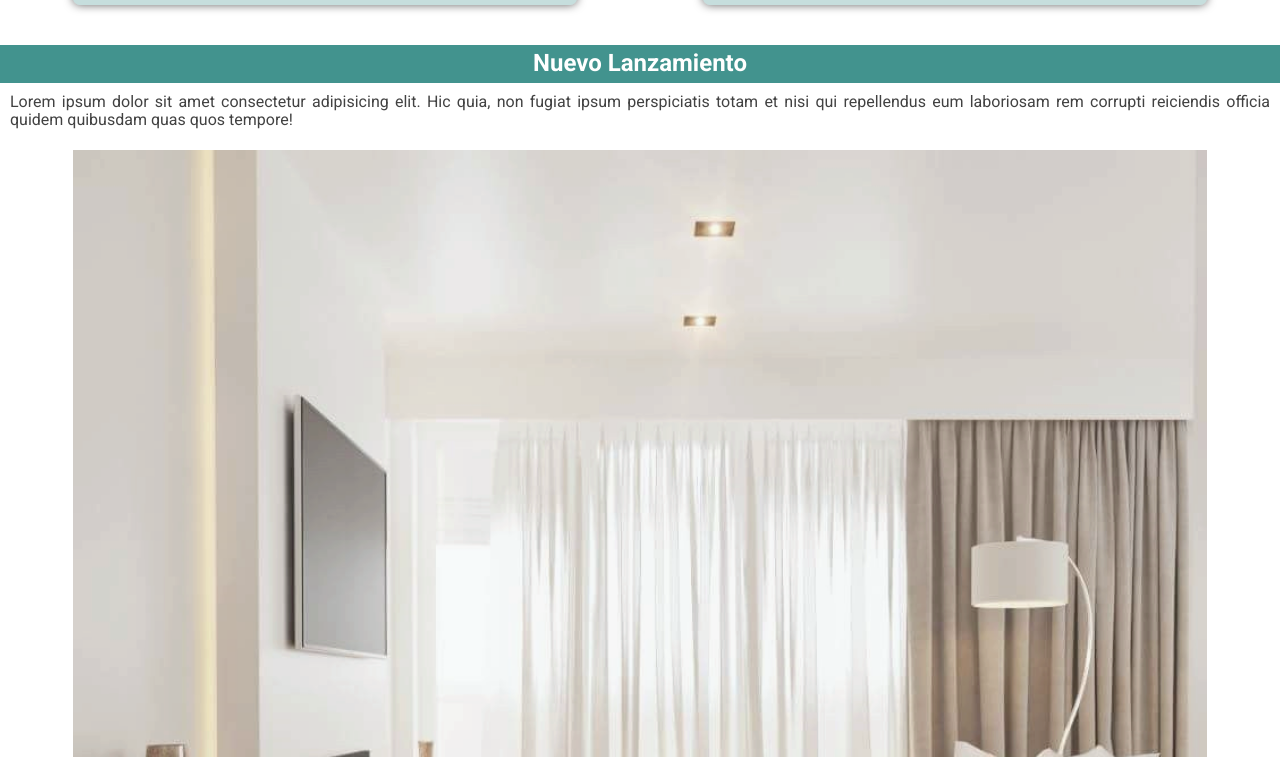
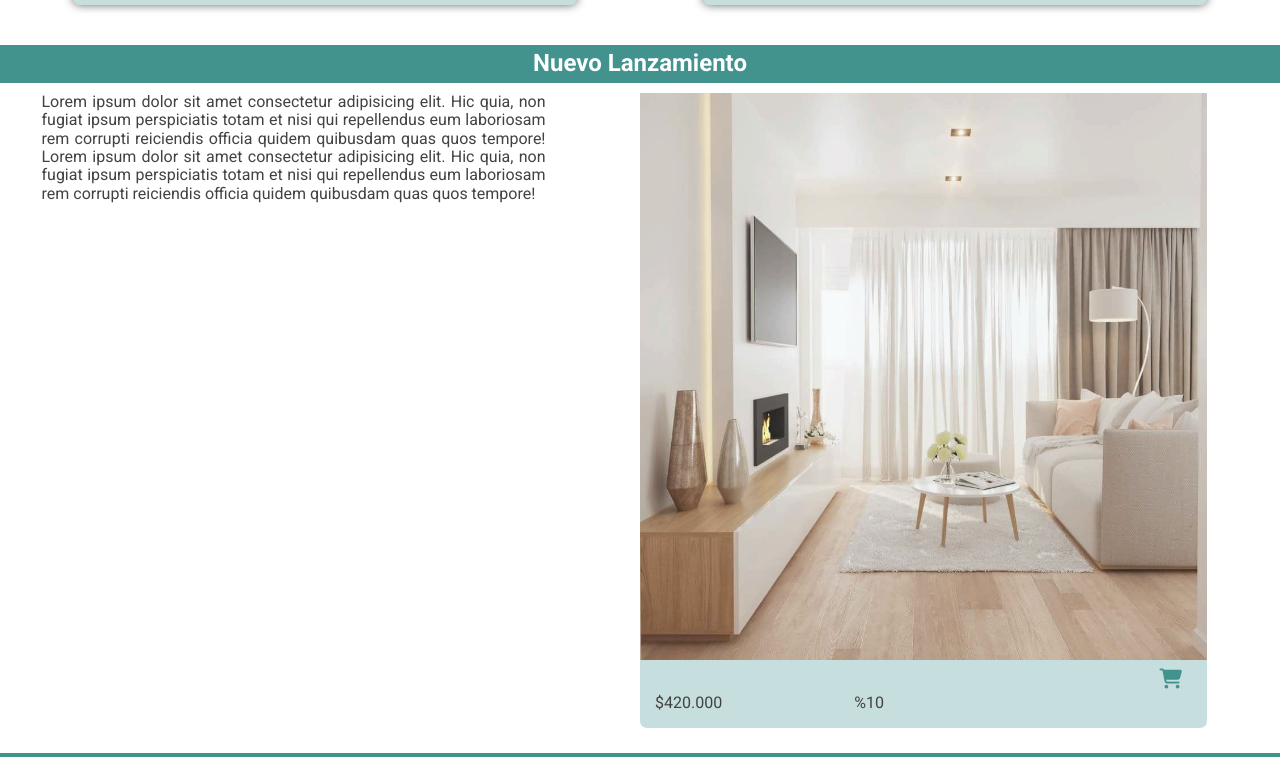
Before and after one commit to nracciatti/grupo_5_nombre, a website: page views/home.html in a window 1280 px wide. Shown: the part 3106-3863 px from the top of the page. Drawn offline with Linux system fonts and the light colour scheme; files that its build step writes are made by us from their sources.

Commit message:
Section Nuevo Lanzamiento

```diff
--- a/public/css/style.css
+++ b/public/css/style.css
@@ -279,18 +279,16 @@ div.contact{
         margin-top: 15px;
     } */
 
-    /* article { */
+
     .img-description{
         position: relative;
     }
 
-    /* article h4:hover { */
     .img-description h4:hover{
         opacity: 1;
-        /* border: 1px solid red; */
+
     }
 
-    /* article h4{  */
     .img-description h4{
         display: block;
         position: absolute;
@@ -316,7 +314,20 @@ div.contact{
         width: 40%;
     }
 
+    .description-new-sales{
+        display: flex;
+        justify-content: space-around;
+        align-items: flex-start;
+    }
 
+    section .new-sales-note{
+        width: 40%;
+    }
+
+    .products-new{
+        padding: 0px;
+        width: 50%;
+    }
 }
 
 @media (min-width: 768px) {
@@ -333,7 +344,6 @@ div.contact{
         justify-content: space-around;
         border: 2px solid red;
     }
-
 
     .cart-option-menu{
         display: block;
--- a/views/home.html
+++ b/views/home.html
@@ -182,9 +182,15 @@
         <div class="section-new-sales">
             <h2 class="title-new-sale">Nuevo Lanzamiento</h2>
         </div>
+        <div class="new-sales-main">
             <div class="description-new-sales">
-            <p>Lorem ipsum dolor sit amet consectetur adipisicing elit. Hic quia, non fugiat ipsum perspiciatis totam et nisi qui repellendus eum laboriosam rem corrupti reiciendis officia quidem quibusdam quas quos tempore!</p>
-        </div>
+                <p class="new-sales-note">
+                    Lorem ipsum dolor sit amet consectetur adipisicing elit. Hic quia, non fugiat ipsum
+                    perspiciatis totam et nisi qui repellendus eum laboriosam rem corrupti reiciendis officia
+                    quidem quibusdam quas quos tempore! Lorem ipsum dolor sit amet consectetur adipisicing elit. Hic quia, non fugiat ipsum
+                    perspiciatis totam et nisi qui repellendus eum laboriosam rem corrupti reiciendis officia
+                    quidem quibusdam quas quos tempore!
+                </p>
                 <div class="products-new">
                     <article>
                         <div class="img-description">
@@ -198,6 +204,9 @@
                             <p class="discount">%10</p>
                         </div>
                     </article>
+                </div>
+            </div>
+        </div>
     </section>
  </main>
  <footer>
```
Lines whose indentation alone changed are shown as unchanged.
